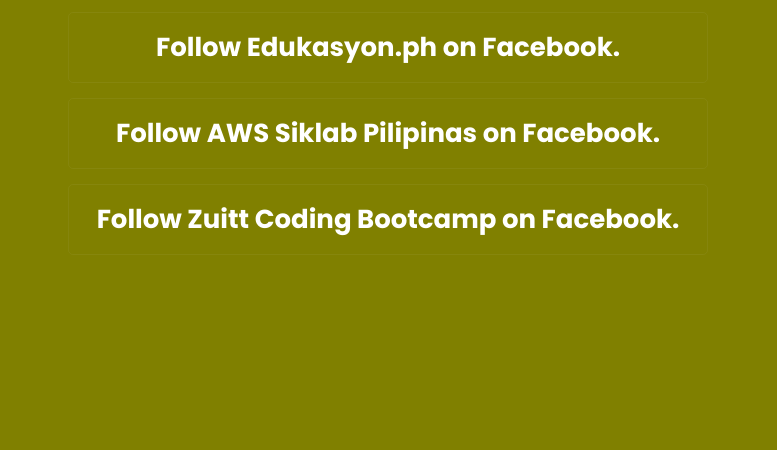
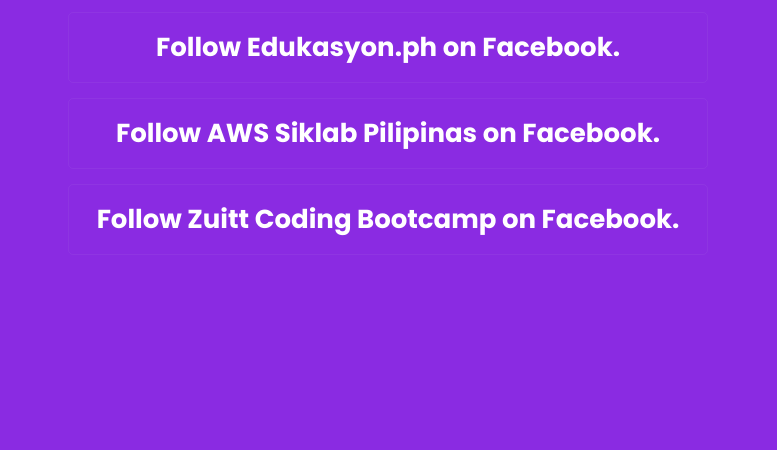
Before and after one commit to qgarnaldo/FCB-React-AWS, a React app: page / in a window 1280 px wide. Shown: the part 350-800 px from the top of the page, without its empty margins (252-1029 px from the left). Built offline with nearby package versions, Linux system fonts and the light colour scheme.

Commit message:
Change background

```diff
--- a/src/index.css
+++ b/src/index.css
@@ -16,7 +16,7 @@
 }
 
 .app-header {
-  background-color: #808000;
+  background-color: #8A2BE2;
   min-height: 100vh;
   display: flex;
   flex-direction: column;
```
